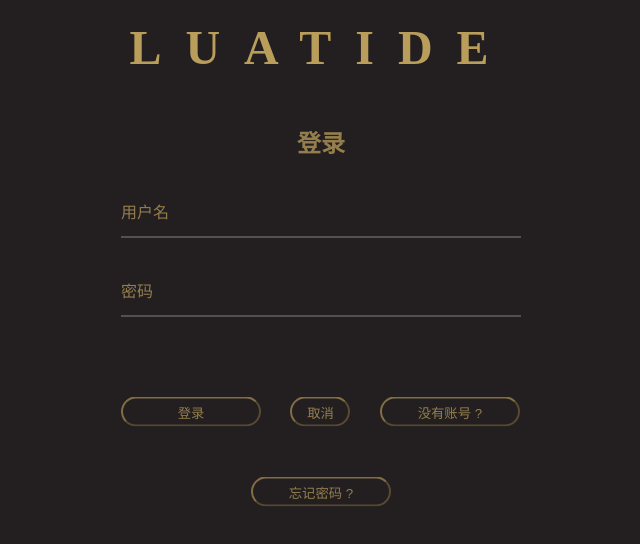
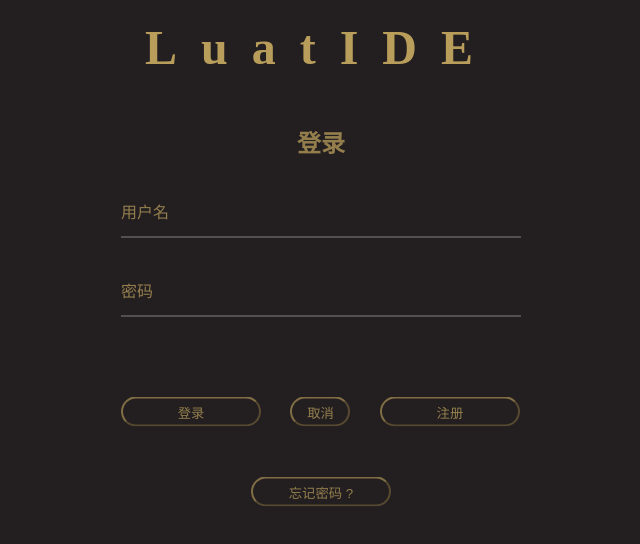
Before and after one commit to elementzonline/LuatIDE-English, a website: page src/webview/home/index.html in a window 1280 px wide. Both pictures are taken after a click on the link "登录". Shown: the whole page, without its empty margins (319-959 px from the left). Drawn offline with Linux system fonts and the light colour scheme.

Commit message:
fix:home主页细节提示修改

```diff
--- a/src/webview/home/index.html
+++ b/src/webview/home/index.html
@@ -10,7 +10,7 @@
 <body>
 	<div class="father">
 		<!-- 登录按钮 -->
-		<h1>LUATIDE</h1>
+		<h1>LuatIDE</h1>
 		<!-- <div class="videoBox">
 			<video autoplay loop muted width="80%" height="400px">
 				<source src="../255205045-1-208.mp4" type="video/mp4">
@@ -33,7 +33,7 @@
 				<div class="form-box">
 					<button class="btLogin loginbtn" type="submit">登录</button>
 					<button class="btCancel loginbtn" type="button">取消</button>
-					<button class="btNoAcc loginbtn" type="button">没有账号 ?</button>
+					<button class="btNoAcc loginbtn" type="button">注册</button>
 					<button class="btforgetPw loginbtn" type="button">忘记密码 ?</button>
 				</div>
 			</form>
```
